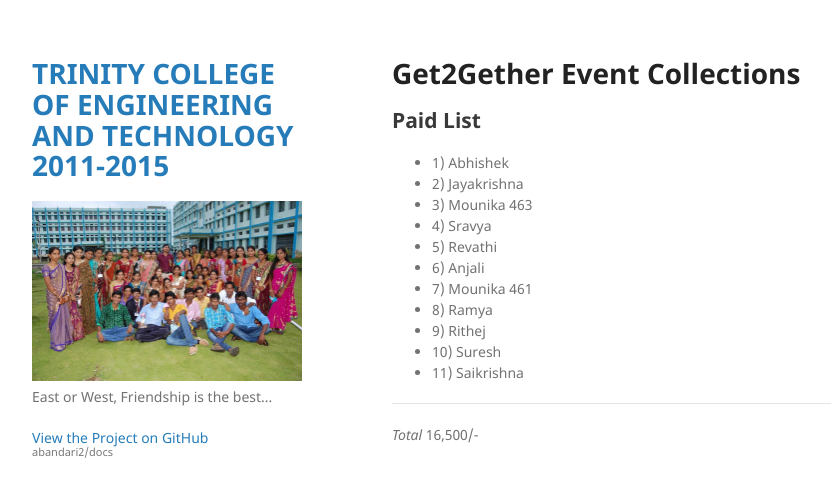
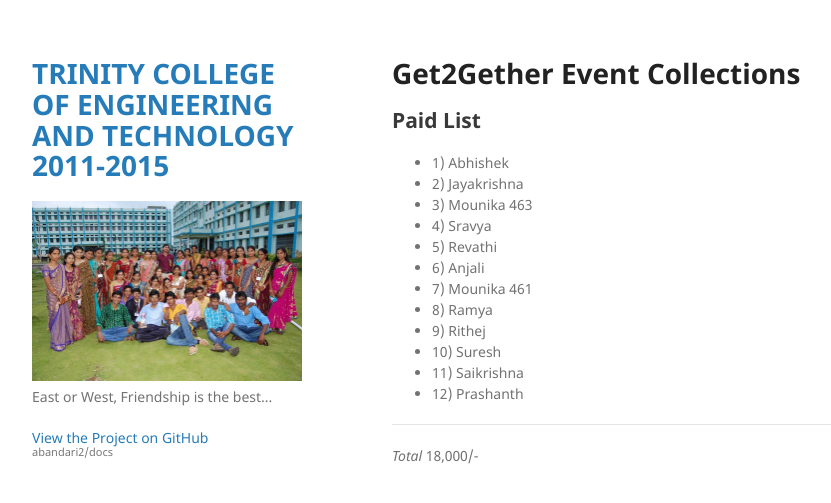
Before and after one commit to abandari2/docs, a Jekyll site: the page built from index.md, in a window 1280 px wide. Shown: the top 503 px of the page, without its empty margins (178-1009 px from the left). Built offline with Jekyll 4.4.1, drawn with Linux system fonts in a browser that asks for light colours; our own code applies the rules of GitHub Pages for plain Markdown files.

Commit message:
Update index.md

```diff
--- a/index.md
+++ b/index.md
@@ -13,6 +13,7 @@
 * 9) Rithej
 * 10) Suresh
 * 11) Saikrishna
+* 12) Prashanth
 
  --------------
- *Total* 16,500/-
+ *Total* 18,000/-
```
